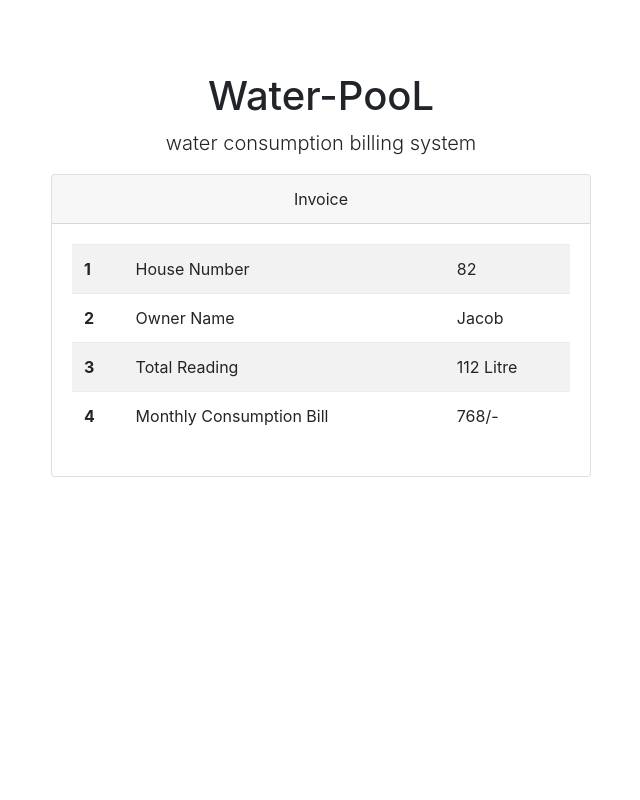
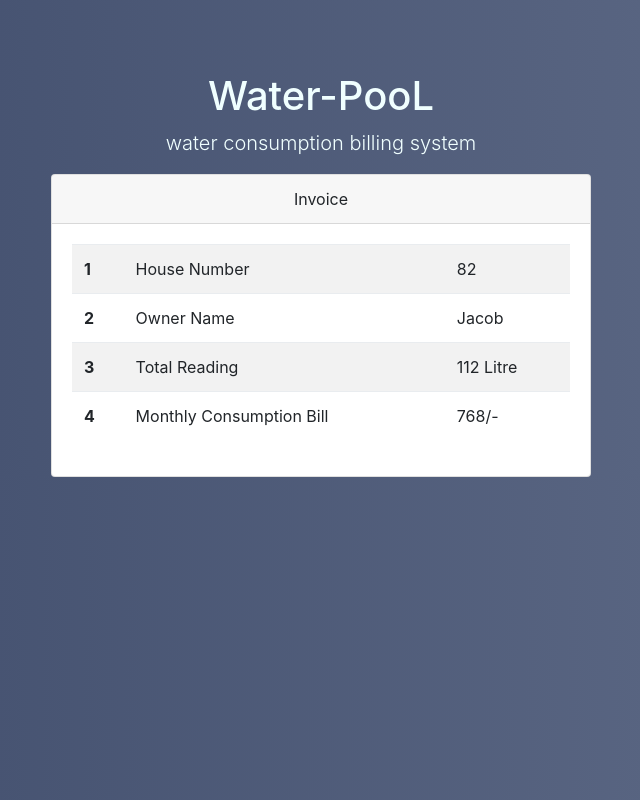
Before and after one commit to GopikaNair28/GopikaNair28, a plain HTML site: page user.html in a window 1280 px wide. Shown: the whole page, without its empty margins (319-959 px from the left). Drawn offline with nearby package versions, Linux system fonts and the light colour scheme.

Commit message:
Add files via upload

```diff
--- a/user.html
+++ b/user.html
@@ -17,6 +17,15 @@
     <style>
         body {
             padding-top: 54px;
+            background: #606c88;
+            /* fallback for old browsers */
+            background: -webkit-linear-gradient(to right, #3f4c6b, #606c88);
+            /* Chrome 10-25, Safari 5.1-6 */
+            background: linear-gradient(to right, #3f4c6b, #606c88);
+            /* W3C, IE 10+/ Edge, Firefox 16+, Chrome 26+, Opera 12+, Safari 7+ */
+        }
+        .white{
+            color:azure;
         }
 
         @media (min-width: 992px) {
@@ -36,10 +45,11 @@
     <div class="container">
         <div class="row">
             <div class="col-lg-12">
-                <h1 class="mt-3 text-center">Water-PooL</h1>
-                <p class="lead text-center">water consumption billing system</p>
+                <h1 class="mt-3 text-center white">Water-PooL</h1>
+                <p class="lead text-center white">water consumption billing system</p>
+
                 <div class="row">
-                    <div class="col-6 offset-3">
+                    <div class="col-lg-6 offset-lg-3">
                         <div class="card">
                             <div class="card-header text-center">
                                 Invoice
@@ -47,7 +57,7 @@
                             <div class="card-body">
 
                                 <table class="table table-striped">
-                                 <tbody>
+                                    <tbody>
                                         <tr>
                                             <th scope="row">1</th>
                                             <td>House Number</td>
@@ -66,7 +76,7 @@
                                             <td>112 Litre</td>
 
                                         </tr>
-                                         <tr>
+                                        <tr>
                                             <th scope="row">4</th>
                                             <td>Monthly Consumption Bill</td>
                                             <td>768/-</td>
```
Also changed, not shown: admin.html (+16 -9 lines), index.html (+13 -5 lines).
